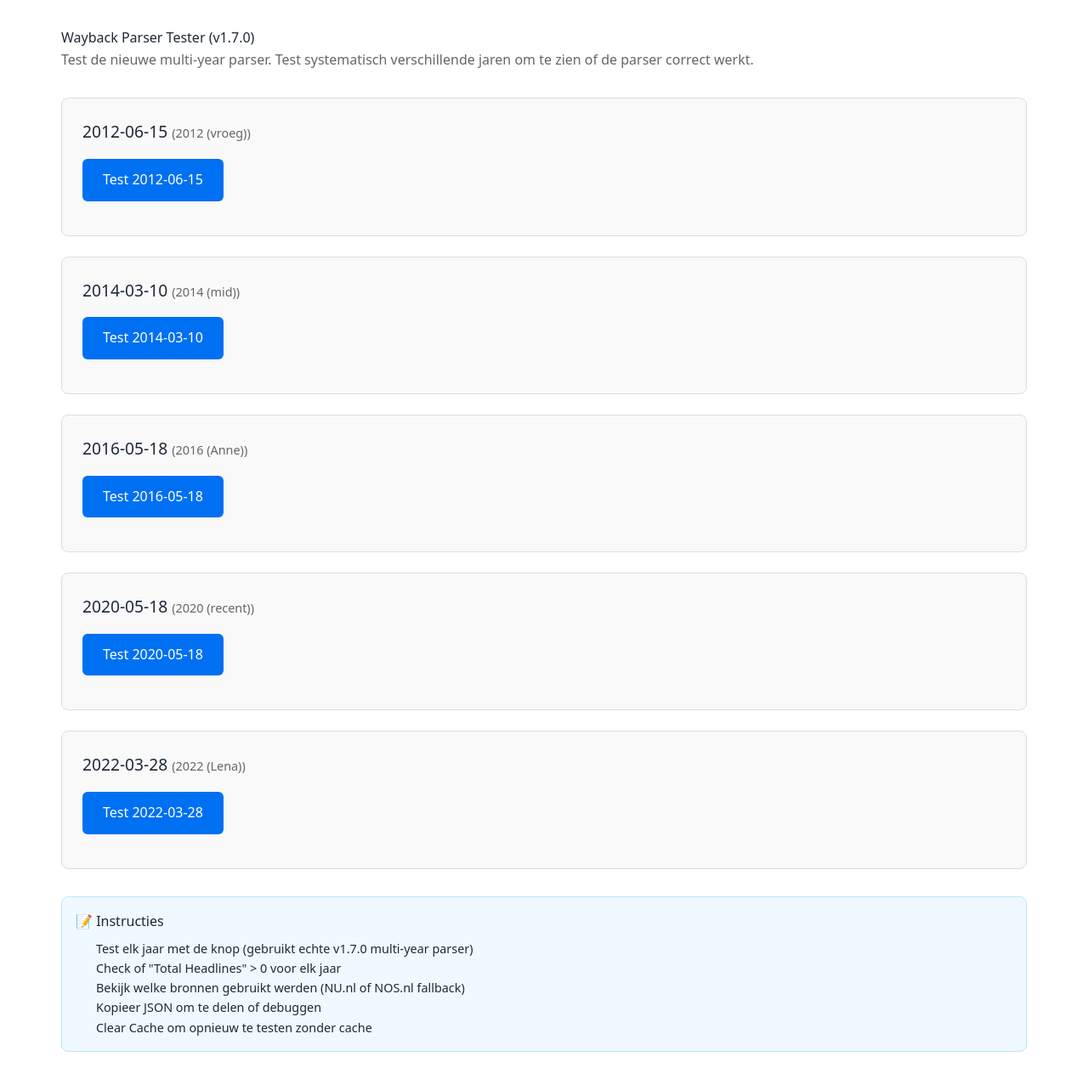
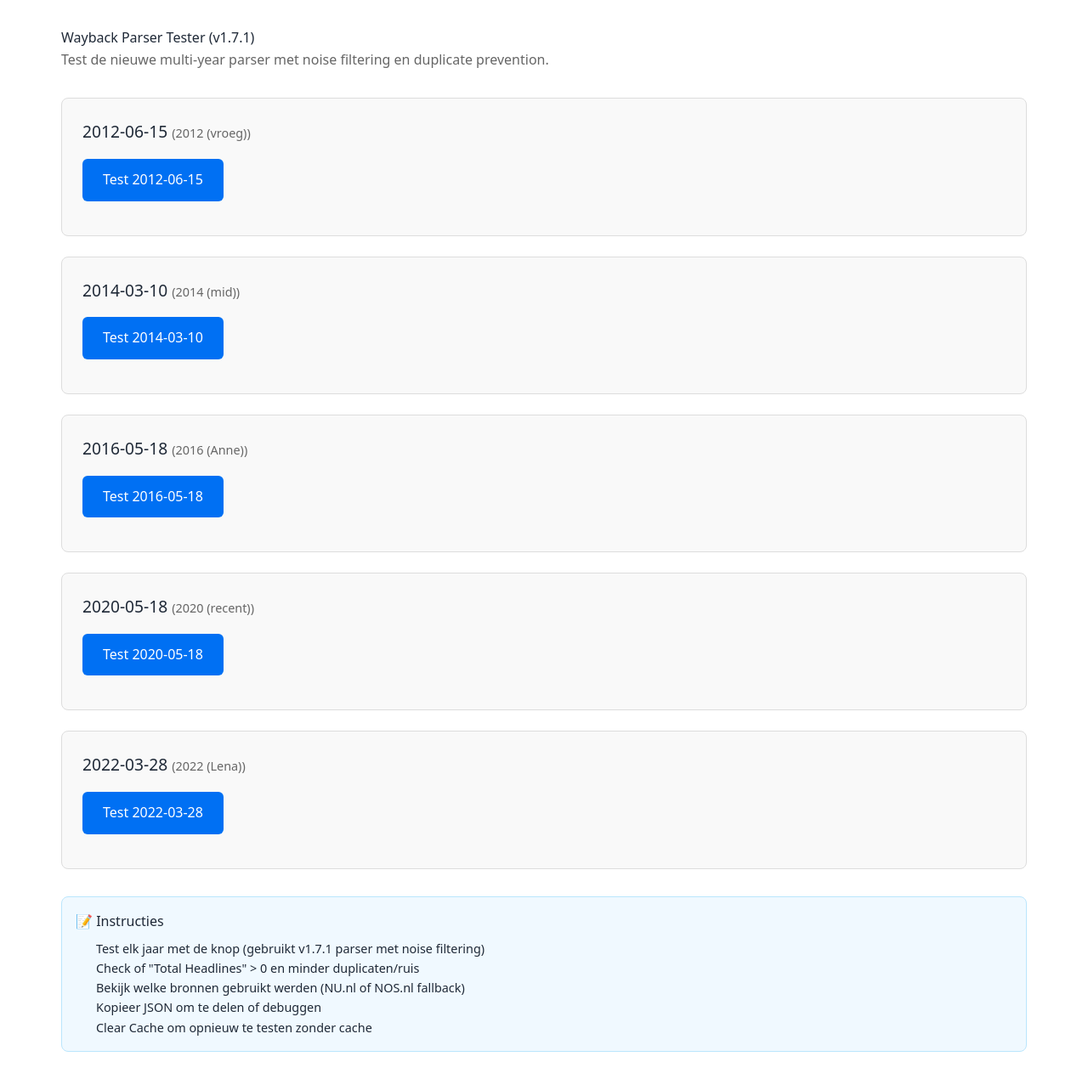
Before and after one commit to jasperkoningnl/babykrantjes, a Next.js app: page /test-patterns in a window 1280 px wide. Shown: the whole page at 85% size. Built offline with nearby package versions, Linux system fonts and the light colour scheme.

Commit message:
fix: Update test page version to v1.7.1

```diff
--- a/app/test-patterns/page.tsx
+++ b/app/test-patterns/page.tsx
@@ -60,9 +60,9 @@ export default function PatternTestPage() {
 
   return (
     <div style={{ maxWidth: '1200px', margin: '0 auto', padding: '2rem', fontFamily: 'system-ui' }}>
-      <h1>Wayback Parser Tester (v1.7.0)</h1>
+      <h1>Wayback Parser Tester (v1.7.1)</h1>
       <p style={{ color: '#666', marginBottom: '2rem' }}>
-        Test de nieuwe multi-year parser. Test systematisch verschillende jaren om te zien of de parser correct werkt.
+        Test de nieuwe multi-year parser met noise filtering en duplicate prevention.
       </p>
 
       <div style={{ display: 'flex', flexDirection: 'column', gap: '1.5rem' }}>
@@ -252,8 +252,8 @@ export default function PatternTestPage() {
       }}>
         <h3 style={{ margin: '0 0 0.5rem 0', fontSize: '1rem' }}>📝 Instructies</h3>
         <ol style={{ margin: 0, paddingLeft: '1.5rem', fontSize: '0.9rem' }}>
-          <li>Test elk jaar met de knop (gebruikt echte v1.7.0 multi-year parser)</li>
-          <li>Check of &quot;Total Headlines&quot; &gt; 0 voor elk jaar</li>
+          <li>Test elk jaar met de knop (gebruikt v1.7.1 parser met noise filtering)</li>
+          <li>Check of &quot;Total Headlines&quot; &gt; 0 en minder duplicaten/ruis</li>
           <li>Bekijk welke bronnen gebruikt werden (NU.nl of NOS.nl fallback)</li>
           <li>Kopieer JSON om te delen of debuggen</li>
           <li>Clear Cache om opnieuw te testen zonder cache</li>
```
